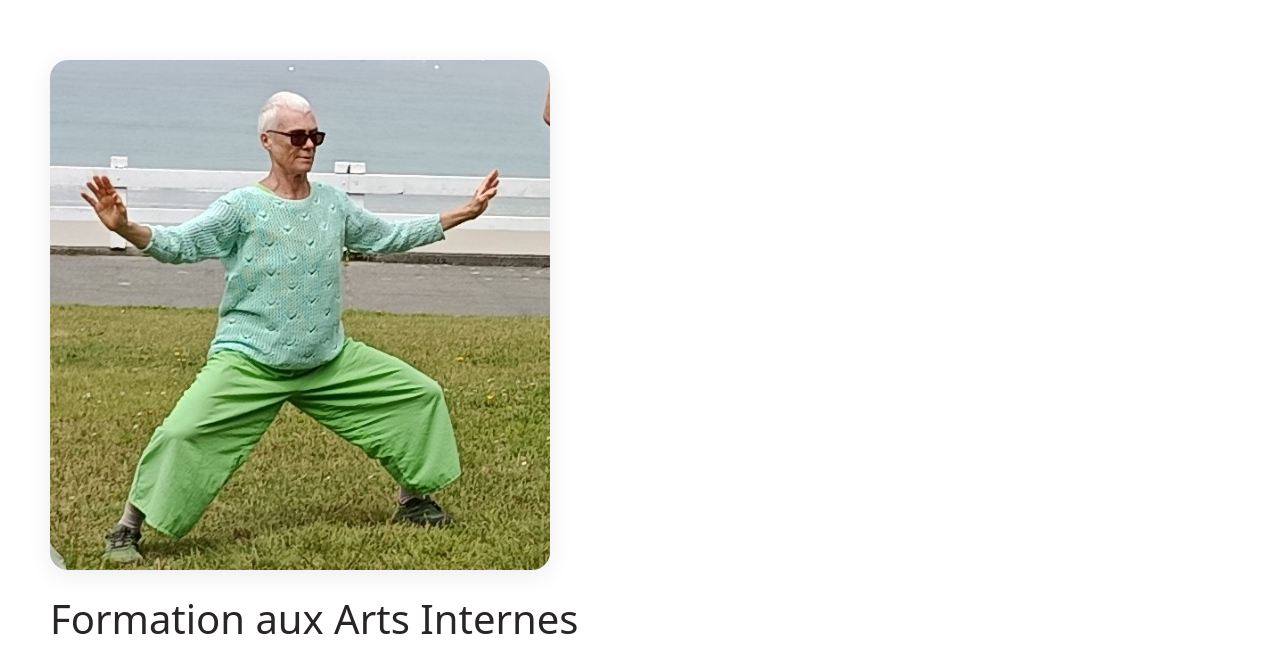
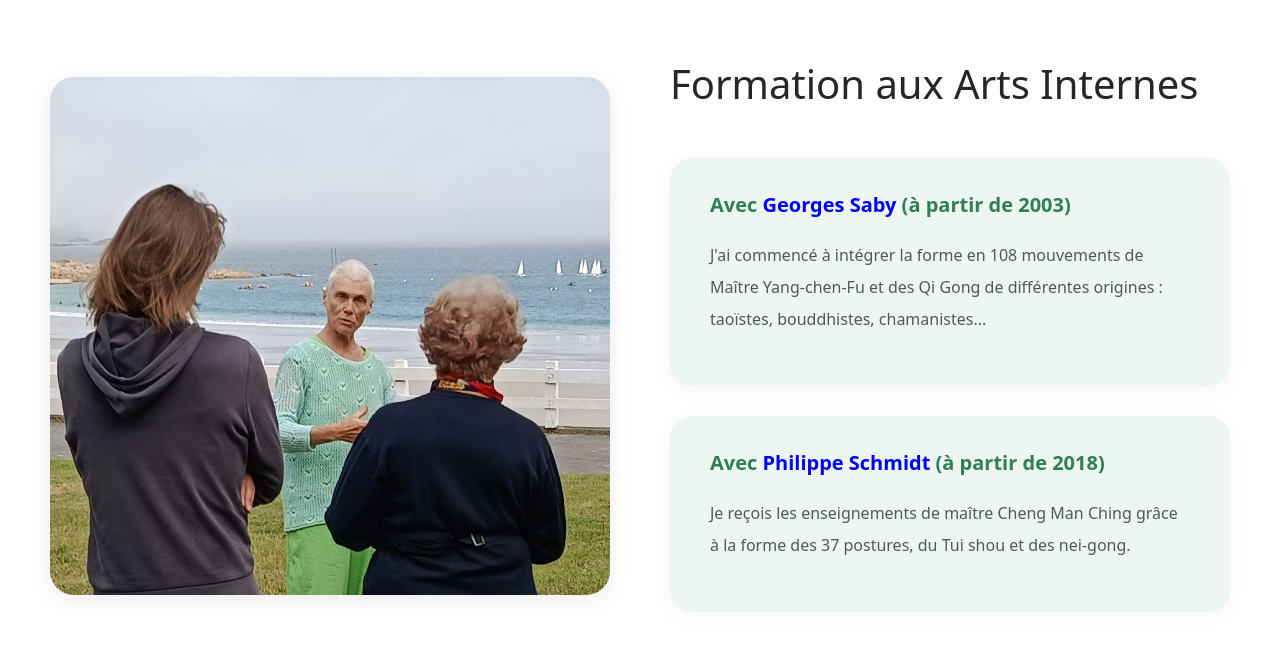
Before and after one commit to kamyprgt/siteStage, a plain HTML site: page pages/enseignante.html in a window 1280 px wide. Shown: the part 1313-1960 px from the top of the page. Drawn offline with nearby package versions, Linux system fonts and the light colour scheme; files that its build step writes are made by us from their sources.

Commit message:
modif test

```diff
--- a/assets/css/style.css
+++ b/assets/css/style.css
@@ -1488,6 +1488,38 @@ img {
     color: #4d5b53;
 }
 
+/* ---------------- LAYOUT ---------------- */
+
+.formation-layout {
+    display: flex;
+    align-items: center;
+    gap: 60px;
+    max-width: 1400px;
+    margin: auto;
+}
+
+.formation-layout .section-split-image {
+    flex: 1;
+}
+
+.formation-layout .section-split-image img {
+    width: 100%;
+    border-radius: 24px;
+    display: block;
+}
+
+.formation-layout .formation-container {
+    flex: 1;
+    margin: 0;
+}
+
+/* Mobile */
+@media (max-width: 900px) {
+    .formation-layout {
+        flex-direction: column;
+    }
+}
+
 /* =========================================================
    EXPLORATIONS
 ========================================================= */
--- a/pages/enseignante.html
+++ b/pages/enseignante.html
@@ -79,13 +79,15 @@
 		</section>
 
 
-		<section class="formation">
+	<section class="formation">
+
+		<div class="formation-layout">
 
 			<div class="section-split-image">
-				<img src="assets/images/Enseignante/Nat2.jpg" alt="Enseignante">
+				<img src="assets/images/Enseignante/Nat1.jpg" alt="Enseignante">
 			</div>
 
-			<div class="section-split-content">
+			<div class="formation-container">
 
 				<h2 class="section-title">
 					Formation aux Arts Internes
@@ -96,7 +98,7 @@
 					<div class="formation-card">
 
 						<h3>
-							Avec <a href="https://www.abc-chi.com/" target="_blank" rel="noopener noreferrer" > Georges Saby</a> (à partir de 2003)
+							Avec <a href="https://www.abc-chi.com/" target="_blank" rel="noopener noreferrer">Georges Saby</a> (à partir de 2003)
 						</h3>
 
 						<p>
@@ -108,14 +110,10 @@
 
 					</div>
 
-
-
-
-
 					<div class="formation-card">
 
 						<h3>
-							Avec <a href="https://wuji-taichichuan.fr/" target="_blank" rel="noopener noreferrer" > Philippe Schmidt</a> (à partir de 2018)
+							Avec <a href="https://wuji-taichichuan.fr/" target="_blank" rel="noopener noreferrer">Philippe Schmidt</a> (à partir de 2018)
 						</h3>
 
 						<p>
@@ -131,7 +129,9 @@
 
 			</div>
 
-		</section>
+		</div>
+
+	</section>
 
 
 		<section class="explorations">
```
